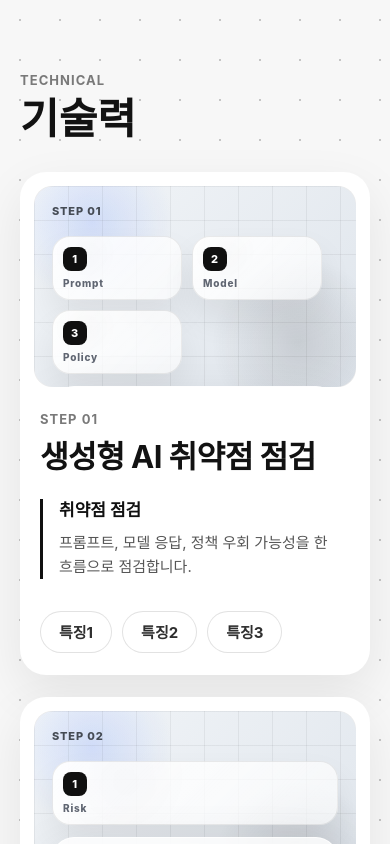
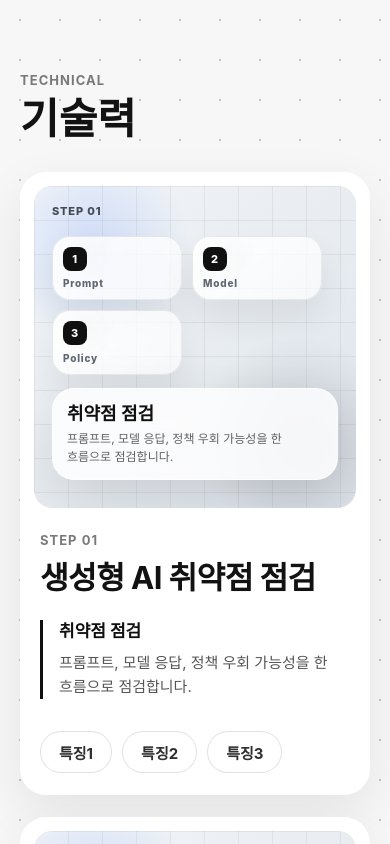
Before and after one commit to arena1118/smartM2M, a Next.js app: page / in a window 390 px wide. Shown: the top 844 px of the page. Built offline with nearby package versions, Linux system fonts and the light colour scheme.

Commit message:
모바일 비주얼 높이 개선

```diff
--- a/components/TechnicalScrollSection.module.css
+++ b/components/TechnicalScrollSection.module.css
@@ -391,7 +391,7 @@
   .mobileVisual,
   .mobileVideo {
     width: 100%;
-    aspect-ratio: 16 / 10;
+    aspect-ratio: 1 / 1;
     border-radius: 18px;
     background: #ececec;
   }
```
